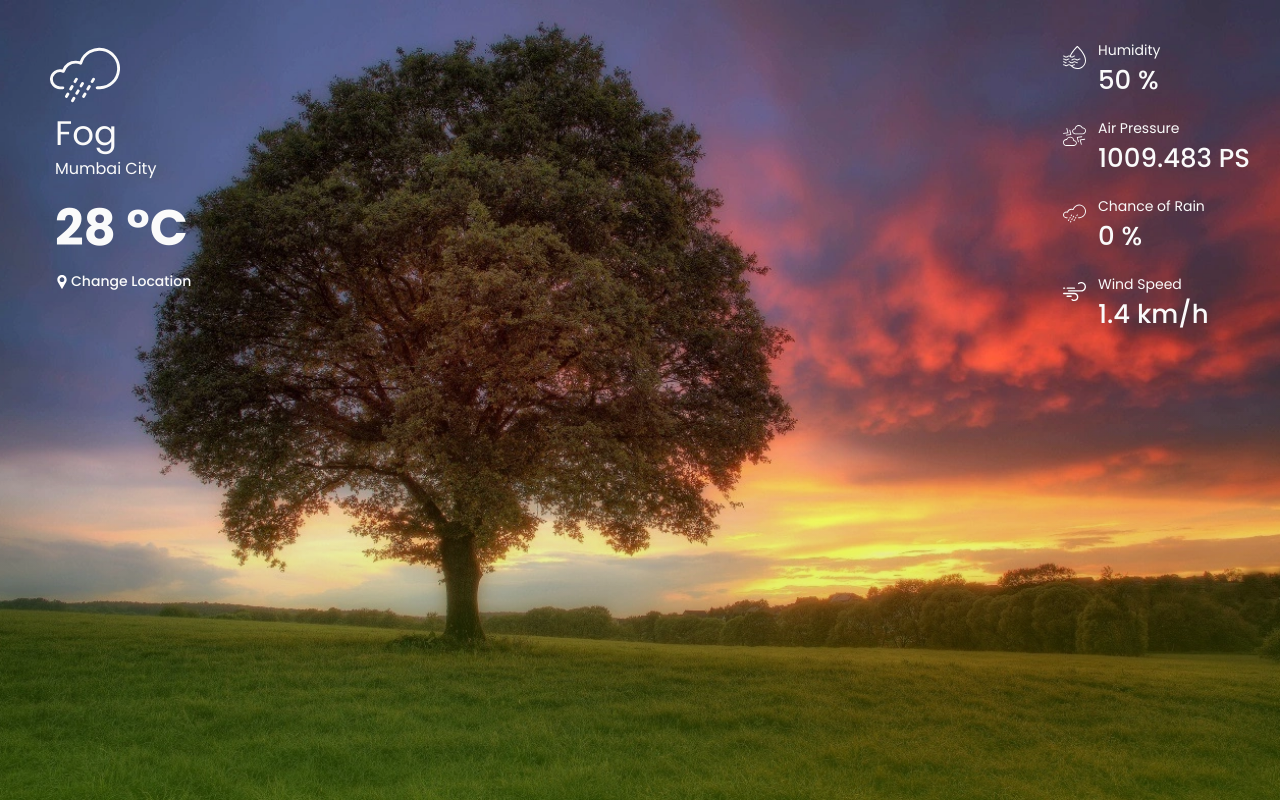
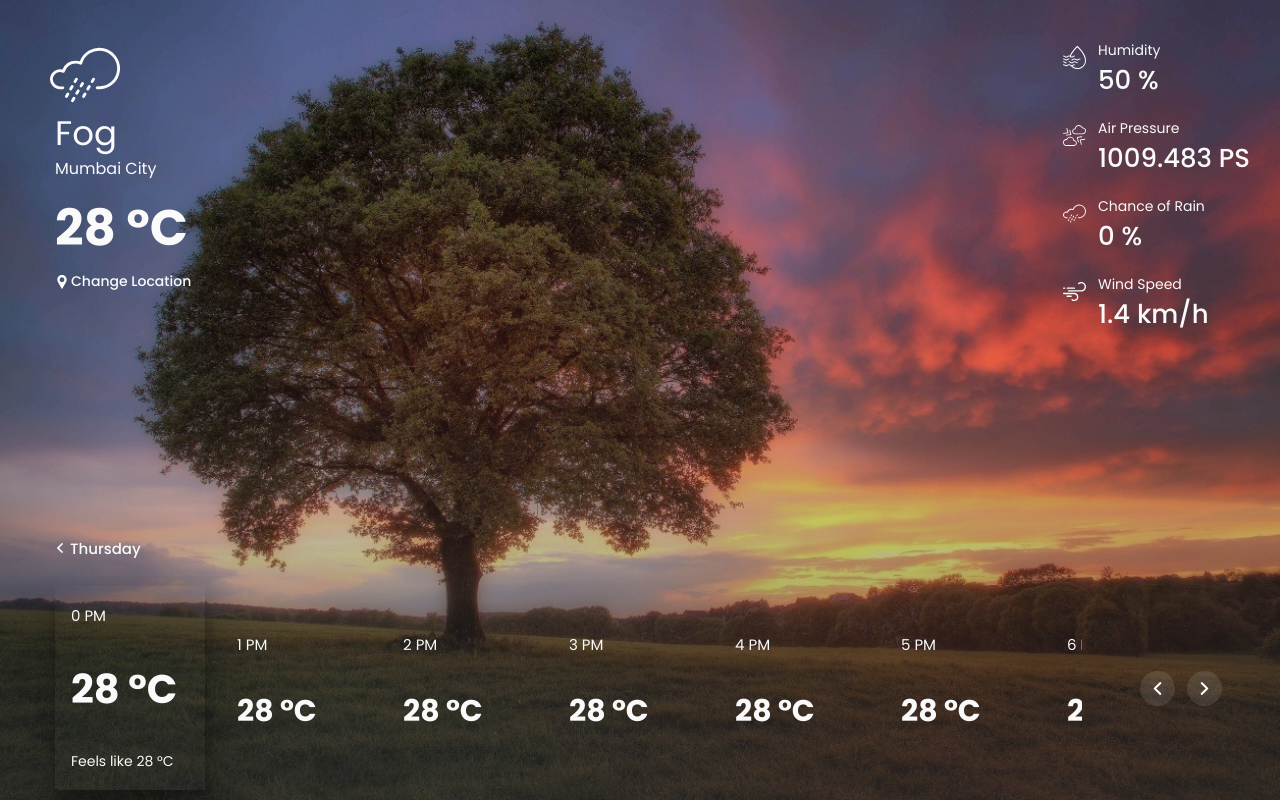
Before and after one commit to tr0zanwow/critical-mention-frontend, a Vue app: page / in a window 1280 px wide. Built offline with nearby package versions, Linux system fonts and the light colour scheme.

Commit message:
#Refactor - completed timeline list view and other statistics design with mock data

```diff
--- a/src/components/Dashboard.vue
+++ b/src/components/Dashboard.vue
@@ -65,12 +65,56 @@
         </div>
       </div>
     </div>
-    <div class="container__timeline"></div>
+    <div class="container__timeline">
+      <div class="days-navigation-wrapper">
+        <div class="label-icon-wrapper">
+          <img src="@/assets/left-arrow.svg" alt="" class="icon" />
+          <p class="day">{{ previousDayName }}</p>
+        </div>
+      </div>
+      <div class="timeline-list-wrapper">
+        <div class="timeline-list" ref="timelineList">
+          <div
+            class="timeline-list__item"
+            v-for="(item, index) in 24"
+            :key="item + index"
+            @click="selectedItem(index)"
+            :class="{ 'timeline-list__item--active': index === activeItem }"
+          >
+            <p class="time">{{ hourlyTime(index) }}</p>
+            <p class="temprature">{{ hourlyTemprature() }}</p>
+            <p class="feels-like-temp">Feels like {{ hourlyTemprature() }}</p>
+          </div>
+        </div>
+        <div class="timeline-navigation">
+          <div
+            class="nav-controller-wrapper"
+            @click="navScrollController('left')"
+          >
+            <img src="@/assets/left-arrow.svg" alt="" class="icon left" />
+          </div>
+          <div
+            class="nav-controller-wrapper"
+            @click="navScrollController('right')"
+          >
+            <img src="@/assets/left-arrow.svg" alt="" class="icon right" />
+          </div>
+        </div>
+      </div>
+    </div>
   </div>
 </template>
 
 <script>
 export default {
+  data() {
+    return {
+      activeItem: false,
+    }
+  },
+  mounted() {
+    this.activeItem = 0
+  },
   computed: {
     weatherType() {
       return 'Fog'
@@ -85,27 +129,72 @@ export default {
     humidityPercent() {
       return '50 %'
     },
-    airPressure(){
-        return '1009.483 PS'
+    airPressure() {
+      return '1009.483 PS'
     },
-    rainChancePercent(){
-        return '0 %'
+    rainChancePercent() {
+      return '0 %'
     },
-    windSpeed(){
-        return '1.4 km/h'
-    }
+    windSpeed() {
+      return '1.4 km/h'
+    },
+    previousDayName() {
+      return 'Thursday'
+    },
+  },
+  methods: {
+    navScrollController(direction) {
+      if (direction === 'left') {
+        this.$refs.timelineList.scrollTo({
+          left: this.$refs.timelineList.scrollLeft - 160,
+          behavior: 'smooth',
+        })
+      } else if (direction === 'right') {
+        this.$refs.timelineList.scrollTo({
+          left: this.$refs.timelineList.scrollLeft + 160,
+          behavior: 'smooth',
+        })
+      }
+    },
+    hourlyTime(value) {
+      return value + ' PM'
+    },
+    hourlyTemprature() {
+      var temp = 28
+      return temp.unitCelsius()
+    },
+    selectedItem(value) {
+      this.activeItem = value
+    },
   },
 }
 </script>
 
 <style lang="scss" scoped>
+@mixin timeline-list-item__selected {
+  box-shadow: 0 19px 38px rgba(0, 0, 0, 0.3), 0 15px 12px rgba(0, 0, 0, 0.22);
+  justify-content: space-between;
+  padding: 18px 16px;
+
+  .feels-like-temp {
+    visibility: visible;
+    opacity: 1;
+    height: auto;
+    margin-bottom: 0;
+  }
+
+  .temprature {
+    font-size: 40px;
+  }
+}
+
 .container {
   height: 100%;
   width: 100%;
   background: linear-gradient(
       rgba(0, 130, 170, 0),
-      rgba(0, 130, 170, 0),
-      rgba(105, 170, 0, 0.349)
+      rgba(79, 82, 76, 0.178),
+      rgba(49, 49, 48, 0.616)
     ),
     url('~@/assets/background.webp');
   background-position: center;
@@ -121,7 +210,7 @@ export default {
   &__statistics {
     height: 100%;
     width: 100%;
-    grid-area: 'statistics';
+    grid-area: statistics;
     display: flex;
     justify-content: space-between;
 
@@ -234,7 +323,148 @@ export default {
   &__timeline {
     height: 100%;
     width: 100%;
-    grid-area: 'timeline';
+    grid-area: timeline;
+    display: flex;
+    flex-direction: column;
+
+    .days-navigation-wrapper {
+      height: 20%;
+      width: 100%;
+      display: flex;
+      align-items: center;
+      user-select: none;
+
+      .label-icon-wrapper {
+        display: flex;
+        align-items: center;
+        height: fit-content;
+        width: fit-content;
+        margin-left: 50px;
+        cursor: pointer;
+        padding: 5px;
+
+        .icon {
+          height: 10px;
+          width: 10px;
+        }
+
+        .day {
+          height: fit-content;
+          width: fit-content;
+          margin-left: 5px;
+          font-size: 15px;
+          font-weight: 500;
+        }
+      }
+    }
+
+    .timeline-list-wrapper {
+      height: 80%;
+      width: 100%;
+      display: flex;
+      user-select: none;
+
+      .timeline-list {
+        height: 100%;
+        width: calc(100vw - 200px);
+        display: flex;
+        overflow: auto;
+        flex: 1 calc(100vw - 200px);
+        margin-left: 10px;
+
+        &::-webkit-scrollbar {
+          width: 0;
+          height: 0;
+        }
+
+        &__item {
+          align-self: center;
+          min-width: 150px;
+          height: calc(100% - 20px);
+          background: transparent;
+          margin-left: 8px;
+          margin-right: 8px;
+          box-sizing: border-box;
+          overflow: hidden;
+          transition: all 0.25s ease;
+          cursor: pointer;
+          display: flex;
+          flex-direction: column;
+          padding: 30px 16px;
+          justify-content: space-around;
+
+          &:first-child {
+            margin-left: 45px;
+          }
+
+          &:hover {
+            @include timeline-list-item__selected;
+          }
+
+          .time {
+            font-size: 15px;
+            transition: all 0.15s linear;
+          }
+
+          .temprature {
+            font-size: 30px;
+            font-weight: 700;
+            transition: font-size 0.15s linear;
+          }
+
+          .feels-like-temp {
+            font-size: 14px;
+            visibility: hidden;
+            opacity: 0;
+            height: 0;
+            margin-bottom: -25px;
+            transition: visibility 0.15s, opacity 0.15s, height 0.15s,
+              margin-bottom 0.15s linear;
+          }
+        }
+
+        &__item--active {
+          @include timeline-list-item__selected;
+        }
+      }
+
+      .timeline-navigation {
+        height: 100%;
+        width: 100%;
+        flex: 1 200px;
+        display: flex;
+        align-items: center;
+        justify-content: center;
+
+        .nav-controller-wrapper {
+          height: 35px;
+          width: 35px;
+          background: rgba(255, 255, 255, 0.1);
+          border-radius: 50%;
+          margin-left: 6px;
+          margin-right: 6px;
+          display: flex;
+          align-items: center;
+          justify-content: center;
+          cursor: pointer;
+          transition: all 0.25s ease;
+          user-select: none;
+
+          &:hover {
+            background: rgba(255, 255, 255, 0.2);
+          }
+
+          .icon {
+            height: 13px;
+            width: 13px;
+          }
+
+          .right {
+            transform: rotate(180deg);
+          }
+        }
+      }
+    }
   }
 }
 </style>
```
